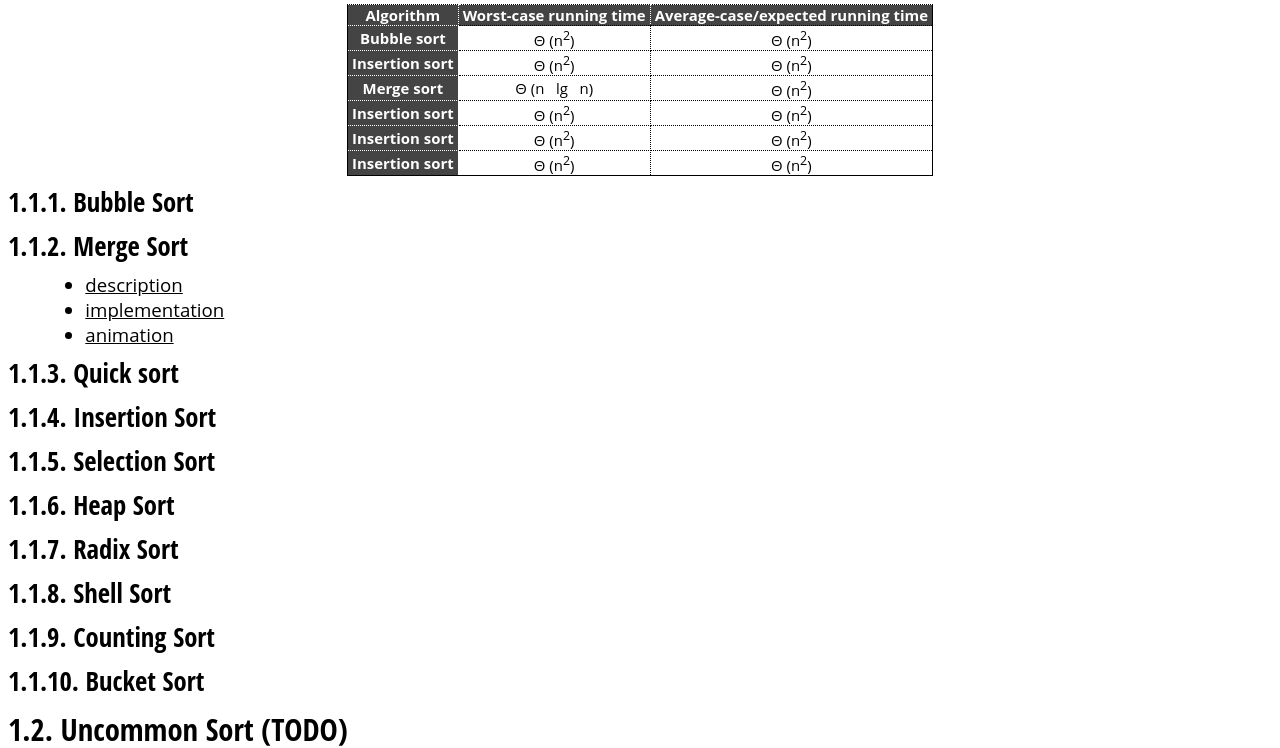
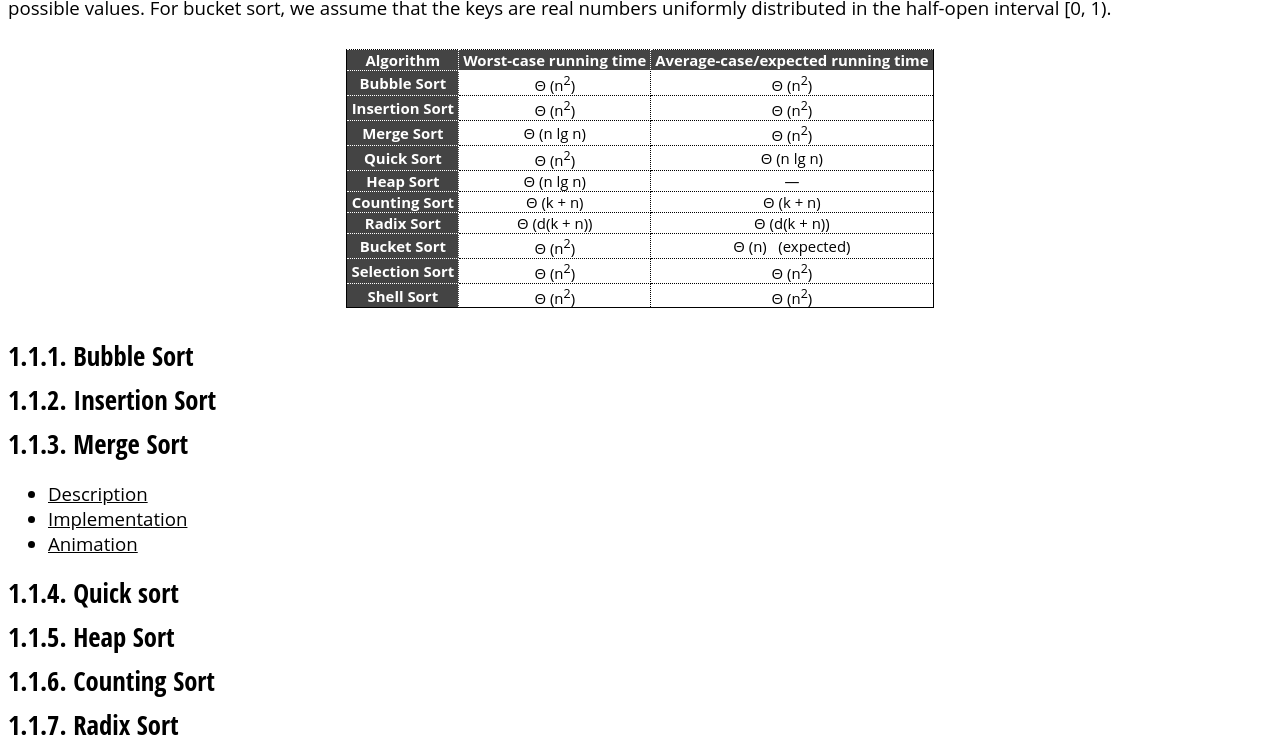
Before and after one commit to realprocrastinator/cs-notes, a plain HTML site: page algos/sort/index.html in a window 1280 px wide. Shown: the part 299-1047 px from the top of the page. Drawn offline with Linux system fonts and the light colour scheme; files that its build step writes are made by us from their sources.

Commit message:
fix format

```diff
--- a/algos/sort/index.html
+++ b/algos/sort/index.html
@@ -1,5 +1,6 @@
 <!DOCTYPE html>
 <html>
+
 <head>
 	<meta charset="utf-8" />
 	<meta name="author" content="Jiawei Gao" />
@@ -8,6 +9,7 @@
 	<link rel="stylesheet" type="text/css" href="document/style.css" />
 	<!-- <script src="document/script.js"></script> -->
 </head>
+
 <body>
 
 	<a href="../index.html"><span style="font-size:14pt;">[HOME]</span></a>
@@ -15,7 +17,9 @@
 	<h1 id="sort"> Sorting Algorithms Review </h1>
 
 	<p>
-In this chapter we will cover 10 common sorting algorithms at the moment. We will do describe the algorithm, introduce the pseudo code, show implementation in C/C++, Python. And finally we will do unit test and bench mark on each of them as well. Micro-benchmark will show the comparison between different algorithms. And the a Macro-benchmark mark will compare same algorithm running on different languages.
+		In this chapter, we will cover ten commonly seen sorting algorithms at the moment. We will describe the algorithm,
+    look at the pseudocode and implement it in C/C++, Python. And finally, we will do a unit test and benchmark on each of them as well. Micro-benchmark will show the comparison between different algorithms. And the a
+    Macro-benchmark mark will compare the same algorithm implemented in various languages.
 	</p>
 
 	<h2 id="common-sort"> Common </h2>
@@ -31,49 +35,99 @@ In this chapter we will cover 10 common sorting algorithms at the moment. We wil
 	</p>
 
 	<table class="tl" style="text-align: center;">
-  <thead><tr></tr><th>Algorithm</td><th>Worst-case running time</td><th>Average-case/expected running time</td></tr></thead>
-	<tr></tr><th>Bubble sort</th><td>&Theta; (n<sup>2</sup>)</td><td>&Theta; (n<sup>2</sup>)</td></tr>
-	<tr></tr><th>Insertion sort</th><td>&Theta; (n<sup>2</sup>)</td><td>&Theta; (n<sup>2</sup>)</td></tr>
-	<tr></tr><th>Merge sort</th><td>&Theta; (n &nbsp; lg &nbsp; n)</td><td>&Theta; (n<sup>2</sup>)</td></tr>
-	<tr></tr><th>Insertion sort</th><td>&Theta; (n<sup>2</sup>)</td><td>&Theta; (n<sup>2</sup>)</td></tr>
-	<tr></tr><th>Insertion sort</th><td>&Theta; (n<sup>2</sup>)</td><td>&Theta; (n<sup>2</sup>)</td></tr>
-	<tr></tr><th>Insertion sort</th><td>&Theta; (n<sup>2</sup>)</td><td>&Theta; (n<sup>2</sup>)</td></tr>
+		<thead>
+			<tr></tr>
+			<th>Algorithm</td>
+			<th>Worst-case running time</td>
+			<th>Average-case/expected running time</td>
+				</tr>
+		</thead>
+		<tr>
+			<th>Bubble Sort</th>
+			<td>&Theta; (n<sup>2</sup>)</td>
+			<td>&Theta; (n<sup>2</sup>)</td>
+		</tr>
+		<tr>
+			<th>Insertion Sort</th>
+			<td>&Theta; (n<sup>2</sup>)</td>
+			<td>&Theta; (n<sup>2</sup>)</td>
+		</tr>
+		<tr>
+			<th>Merge Sort</th>
+			<td>&Theta; (n&nbsp;lg&nbsp;n)</td>
+			<td>&Theta; (n<sup>2</sup>)</td>
+		</tr>
+		<tr>
+			<th>Quick Sort</th>
+			<td>&Theta; (n<sup>2</sup>)</td>
+			<td>&Theta; (n&nbsp;lg&nbsp;n)</td>
+		</tr>
+		<tr>
+			<th>Heap Sort</th>
+			<td>&Theta; (n&nbsp;lg&nbsp;n)</td>
+			<td>&mdash;</td>
+		</tr>
+		<tr>
+			<th>Counting Sort</th>
+			<td>&Theta; (k&nbsp;+&nbsp;n)</td>
+			<td>&Theta; (k&nbsp;+&nbsp;n)</td>
+		</tr>
+		<tr>
+			<th>Radix Sort</th>
+			<td>&Theta; (d(k&nbsp;+&nbsp;n))</td>
+			<td>&Theta; (d(k&nbsp;+&nbsp;n))</td>
+		</tr>
+		<tr>
+			<th>Bucket Sort</th>
+			<td>&Theta; (n<sup>2</sup>)</td>
+			<td>&Theta; (n) &nbsp; (expected)</td>
+		</tr>
+		<tr>
+			<th>Selection Sort</th>
+			<td>&Theta; (n<sup>2</sup>)</td>
+			<td>&Theta; (n<sup>2</sup>)</td>
+		</tr>
+		<tr>
+			<th>Shell Sort</th>
+			<td>&Theta; (n<sup>2</sup>)</td>
+			<td>&Theta; (n<sup>2</sup>)</td>
+		</tr>
 	</table>
 
 
 	<h3 id="bubble-sort"> Bubble Sort </h3>
 
 
+	<h3 id="insertion-sort"> Insertion Sort </h3>
+
+
 	<h3> Merge Sort </h3>
 
 	<ul>
-	<li> <a href="./mergesort.html#desc">description</a> </li>
-	<li> <a href="./mergesort.html#impl">implementation</a> </li>
-	<li> <a href="./mergesort.html#anime">animation</a> </li>
+		<li> <a href="./mergesort.html#desc">Description</a> </li>
+		<li> <a href="./mergesort.html#impl">Implementation</a> </li>
+		<li> <a href="./mergesort.html#anime">Animation</a> </li>
 	</ul>
 
 	<h3 id="quick-sort"> Quick sort </h3>
 
 
-<h3 id="insertion-sort"> Insertion Sort </h3>
+	<h3 id="heap-sort"> Heap Sort </h3>
+
+
+	<h3 id="counting-sort"> Counting Sort </h3>
+
+
+	<h3 id="radix-sort"> Radix Sort </h3>
+
+
+	<h3 id="bucket-sort"> Bucket Sort </h3>
 
 
 	<h3 id="selection-sort"> Selection Sort </h3>
 
 
-<h3 id="heap-sort"> Heap Sort </h3>
-
-
-<h3 id="radix-sort"> Radix Sort </h3>
-
-
 	<h3 id="shell-sort"> Shell Sort </h3>
-
-
-<h3 id="counting-sort"> Counting Sort </h3>
-
-
-<h3 id="bucket-sort"> Bucket Sort </h3>
 
 
 	<h2 if="uncommon-sort"> Uncommon Sort (TODO)</h2>
@@ -94,7 +148,11 @@ In this chapter we will cover 10 common sorting algorithms at the moment. We wil
 
 	<p> After downloading the tarbar, you can do the following (assume we are using <b>Linux</b>):</p>
 
-<p><table cellpadding='2' style="font-size: 10pt;"><tr><td valign='left' bgcolor='#DDDDDD'><pre>
+	<p>
+	<table cellpadding='2' style="font-size: 10pt;">
+		<tr>
+			<td valign='left' bgcolor='#DDDDDD'>
+				<pre>
 #extract the tarbar
 >tar xvf sort.tar
 >cd sort/code
@@ -106,7 +164,11 @@ In this chapter we will cover 10 common sorting algorithms at the moment. We wil
 #to run CPP version
 >./CPP/build/testsort
 #to run Python version
->python3 ./Python/src/testsort.py</pre></td></tr></table></p>
+>python3 ./Python/src/testsort.py</pre>
+			</td>
+		</tr>
+	</table>
+	</p>
 
 	<h2 id="sort-ref"> Reference </h2>
 
@@ -115,4 +177,5 @@ In this chapter we will cover 10 common sorting algorithms at the moment. We wil
 	</ul>
 
 </body>
+
 </html>
--- a/document/style.css
+++ b/document/style.css
@@ -59,24 +59,21 @@ p {
   widows: 2;
 }
 
-ul, ol {
-  margin: 0 0 0 2em;
-  text-align: justify;
+li.i {
+  margin-top: 3px;
+  page-break-inside: avoid;
 }
 
-ul {
-  list-style-type: disc;
-}
-
-li {
-  page-break-inside: avoid;
+a.i {
+  font-size:20pt;
+  color:#9999FF;
 }
 
 /*table styles and X-references (class must 'tl' = top level)*/
 table.tl {
   border: 1px solid black;
   border-collapse: collapse;
-  margin: 0.5em auto;
+  margin: 2em auto;
   counter-increment: table;
   font-size: 80%;
   line-height: 1.07em;
```
Also changed, not shown: algos/index.html (+3 -5 lines), index.html (+11 -5 lines), 3 other files. Lines whose indentation alone changed are shown as unchanged.
